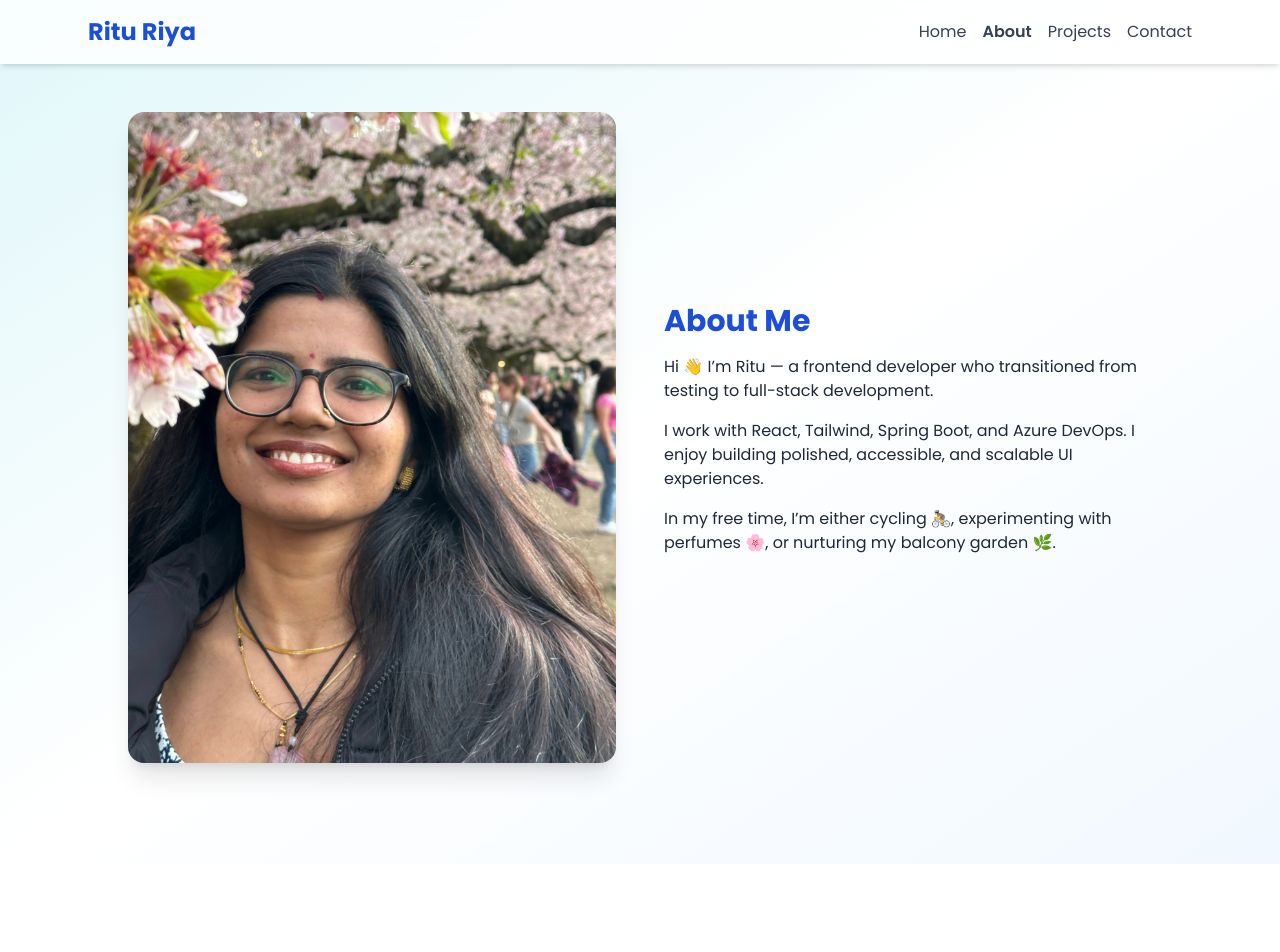
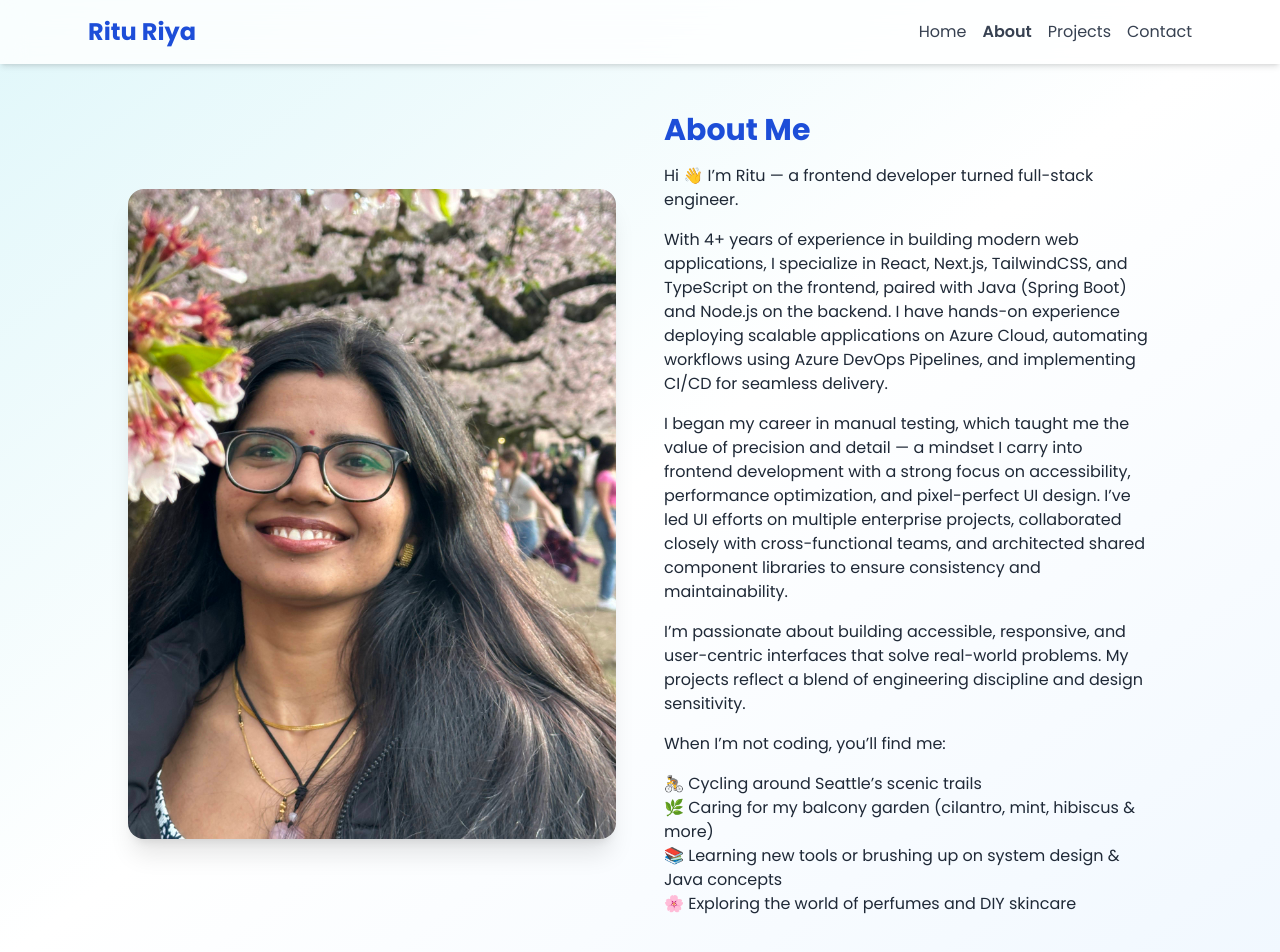
Before and after one commit to RITUriya/rituriyaportfolio, a React (Vite) app: page /about in a window 1280 px wide. Shown: the top 952 px of the page. Before the commit the page ends 864 px from the top, so only its background shows below. Built offline with nearby package versions, Linux system fonts and the light colour scheme.

Commit message:
portfolio Improvement

```diff
--- /dev/null
+++ b/src/const/pageText.ts
@@ -0,0 +1,26 @@
+//home
+export const Home_Verbase =
+  "I design and build modern, accessible, and performant user interfaces using React, Next.js, and TailwindCSS, backed by scalable Node.js and Java architectures. With a strong focus on user experience, frontend engineering, and web performance, I craft intuitive interfaces that not only look great but work seamlessly across devices and users. I’m passionate about turning complex problems into elegant solutions through clean, maintainable code and thoughtful design.";
+
+//about
+export const About_Me_Verbase1 =
+  "Hi 👋 I’m Ritu — a frontend developer turned full-stack engineer.";
+export const About_Me_Verbase2 =
+  "With 4+ years of experience in building modern web applications, I specialize in React, Next.js, TailwindCSS, and TypeScript on the frontend, paired with Java (Spring Boot) and Node.js on the backend. I have hands-on experience deploying scalable applications on Azure Cloud, automating workflows using Azure DevOps Pipelines, and implementing CI/CD for seamless delivery.";
+export const About_Me_Verbase3 =
+  "I began my career in manual testing, which taught me the value of precision and detail — a mindset I carry into frontend development with a strong focus on accessibility, performance optimization, and pixel-perfect UI design. I’ve led UI efforts on multiple enterprise projects, collaborated closely with cross-functional teams, and architected shared component libraries to ensure consistency and maintainability.";
+
+export const About_Me_Verbase4 =
+  "I’m passionate about building accessible, responsive, and user-centric interfaces that solve real-world problems. My projects reflect a blend of engineering discipline and design sensitivity.";
+
+export const About_Me_Verbase5 = "When I’m not coding, you’ll find me:";
+export const About_Me_Verbase5A = "🚴 Cycling around Seattle’s scenic trails";
+export const About_Me_Verbase5B =
+  "🌿 Caring for my balcony garden (cilantro, mint, hibiscus & more)";
+export const About_Me_Verbase5C =
+  "📚 Learning new tools or brushing up on system design & Java concepts";
+export const About_Me_Verbase5D =
+  "🌸 Exploring the world of perfumes and DIY skincare";
+
+//Project
+export const Project_Repo = " My Projects/Repo";
--- a/src/data/Projects.jsx
+++ b/src/data/Projects.jsx
@@ -1,13 +1,14 @@
 import React from "react";
 import { demoProjects } from "./projectlist";
 import ProjectCard from "../components/ProjectCard";
+import { Project_Repo } from "../const/pageText";
 
 const Projects = () => {
   return (
     <main className="min-h-screen bg-gradient-to-br from-[#f8f9fa] via-[#e3f2fd] to-[#f1f8ff] text-gray-900 px-4 md:px-12 py-12">
       <div className="max-w-5xl mx-auto">
         <h1 className="text-4xl font-extrabold text-center text-blue-700 mb-12">
-          My Projects
+          {Project_Repo}
         </h1>
         <div className="grid gap-8 md:grid-cols-2">
           {demoProjects.map((project) => (
--- a/src/data/projectlist.jsx
+++ b/src/data/projectlist.jsx
@@ -1,35 +1,25 @@
 // Fallback demo data if projects array is empty
 export const demoProjects = [
   {
-    title: "Shopsphere",
+    title: "Portfolio Website",
     description:
-      "A full-stack eCommerce app using React, Redux, Tailwind, and Spring Boot with secure authentication and internationalization.",
-    tags: ["React", "Redux", "Tailwind", "Spring Boot", "i18n"],
-    liveUrl: "https://shopsphere.example.com",
-    codeUrl: "https://github.com/yourname/shopsphere",
+      "This portfolio is built using Vite, React, and TailwindCSS, with features like smooth routing, animations, and full mobile responsiveness for an optimal user experience across devices. It reflects my approach to clean code, modular design, and performance optimization.",
+    tags: ["React", "Tailwind", "Framer Motion", "Vercel"],
+    liveUrl: "https://rituriya.vercel.app/",
+    codeUrl: "https://github.com/RITUriya/rituriyaportfolio",
   },
   {
-    title: "Portfolio Website",
-    description:
-      "This portfolio is built with Vite, React, and TailwindCSS featuring routing, animations, and mobile responsiveness.",
-    tags: ["React", "Tailwind", "Framer Motion"],
-    liveUrl: "https://yourname.dev",
-    codeUrl: "https://github.com/yourname/portfolio",
+    title: "Restaurant",
+    description: `This portfolio is built with Next.js and styled using TailwindCSS, showcasing smooth routing, scroll-based animations, and full mobile responsiveness. Deployed on Vercel, the site benefits from fast edge delivery, server-side rendering, and optimized performance — aligning with modern web development standards.`,
+    tags: ["React", "Nextjs", "Tailwind", "Contencontentful CMS", "Vercel"],
+    liveUrl: "https://restaurant-amber-eight.vercel.app/",
+    codeUrl: "https://github.com/RITUriya/restaurant",
   },
   {
-    title: "Blog Platform",
+    title: "LeetCode Problem Solving",
     description:
-      "A markdown-based blog built with Next.js, Tailwind, and Prisma. Supports tags, categories, and comments.",
-    tags: ["Next.js", "Tailwind", "Prisma"],
-    liveUrl: "",
-    codeUrl: "https://github.com/yourname/devblog",
-  },
-  {
-    title: "Plant Tracker",
-    description:
-      "A fun React app to track watering schedules and sunlight for houseplants, built for indoor gardeners.",
-    tags: ["React", "LocalStorage", "UI Design"],
-    liveUrl: "https://plant-tracker.vercel.app",
+      "A growing collection of algorithmic solutions to LeetCode problems. Includes problem descriptions, approach explanations, and optimized code.",
+    tags: ["JavaScript", "Java", "TypeScript"],
     codeUrl: "https://github.com/yourname/plant-tracker",
   },
 ];
--- a/src/pages/About.jsx
+++ b/src/pages/About.jsx
@@ -1,4 +1,15 @@
 import profileImage from "../assets/profile.jpg";
+import {
+  About_Me_Verbase1,
+  About_Me_Verbase2,
+  About_Me_Verbase3,
+  About_Me_Verbase4,
+  About_Me_Verbase5,
+  About_Me_Verbase5D,
+  About_Me_Verbase5A,
+  About_Me_Verbase5B,
+  About_Me_Verbase5C,
+} from "../const/pageText";
 
 const About = () => {
   return (
@@ -11,18 +22,17 @@ const About = () => {
         />
         <div>
           <h2 className="text-3xl font-bold text-blue-700 mb-4">About Me</h2>
-          <p className="mb-4">
-            Hi 👋 I’m Ritu — a frontend developer who transitioned from testing
-            to full-stack development.
-          </p>
-          <p className="mb-4">
-            I work with React, Tailwind, Spring Boot, and Azure DevOps. I enjoy
-            building polished, accessible, and scalable UI experiences.
-          </p>
-          <p className="mb-4">
-            In my free time, I’m either cycling 🚴, experimenting with perfumes
-            🌸, or nurturing my balcony garden 🌿.
-          </p>
+          <p className="mb-4">{About_Me_Verbase1}</p>
+          <p className="mb-4">{About_Me_Verbase2}</p>
+          <p className="mb-4">{About_Me_Verbase3}</p>
+          <p className="mb-4">{About_Me_Verbase4}</p>
+          <p className="mb-4">{About_Me_Verbase5}</p>
+          <ul>
+            <li>{About_Me_Verbase5A}</li>
+            <li>{About_Me_Verbase5B}</li>
+            <li>{About_Me_Verbase5C}</li>
+            <li>{About_Me_Verbase5D}</li>
+          </ul>
         </div>
       </div>
     </main>
--- a/src/pages/Home.jsx
+++ b/src/pages/Home.jsx
@@ -2,6 +2,7 @@ import React from "react";
 import { motion } from "framer-motion";
 import { Link } from "react-router-dom";
 import { Download } from "lucide-react";
+import { Home_Verbase } from "../const/pageText";
 
 export default function Home() {
   return (
@@ -20,11 +21,9 @@ export default function Home() {
           initial={{ opacity: 0 }}
           animate={{ opacity: 1 }}
           transition={{ delay: 0.3, duration: 0.6 }}
-          className="text-xl text-gray-700 mb-6"
+          className="text-l text-gray-700 mb-6"
         >
-          I design and build modern, accessible UIs with React, TailwindCSS, and
-          Java backends. Passionate about performance, user experience, and
-          frontend engineering.
+          {Home_Verbase}
         </motion.p>
 
         <motion.div
```
